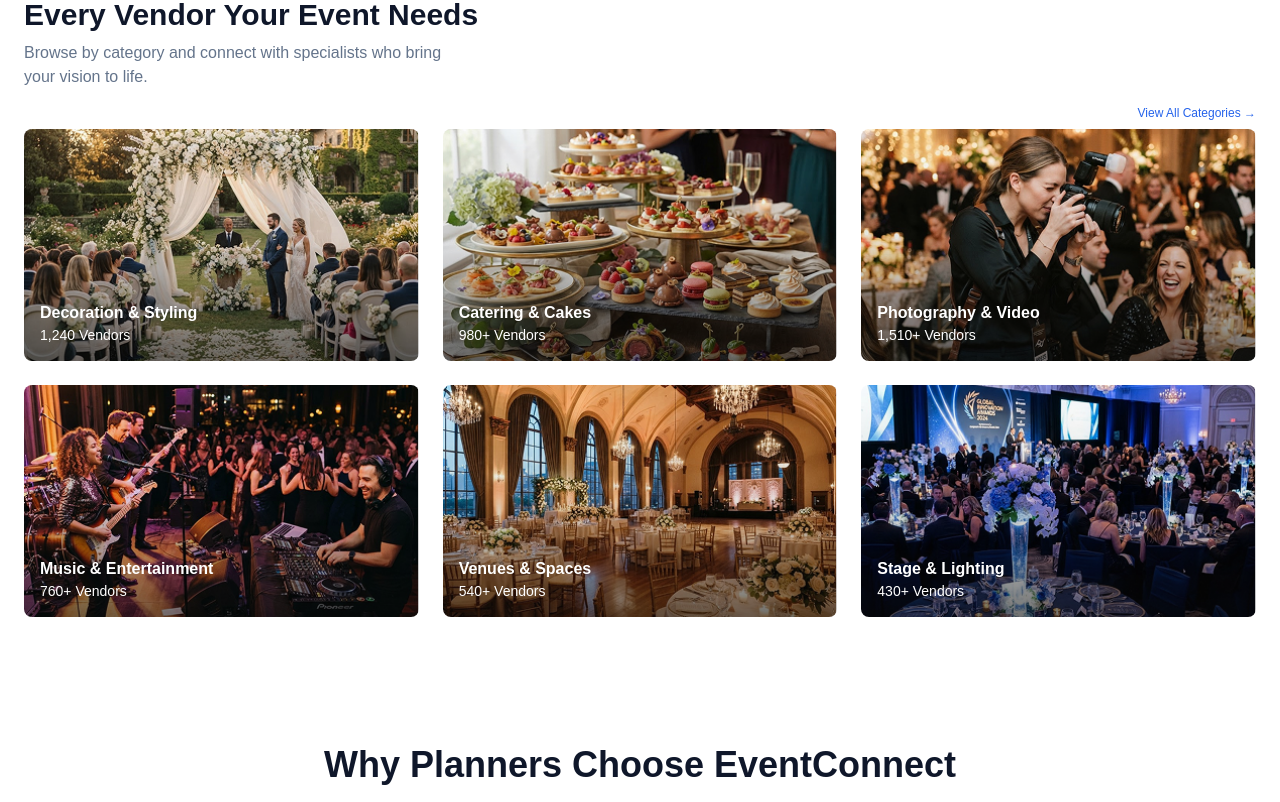
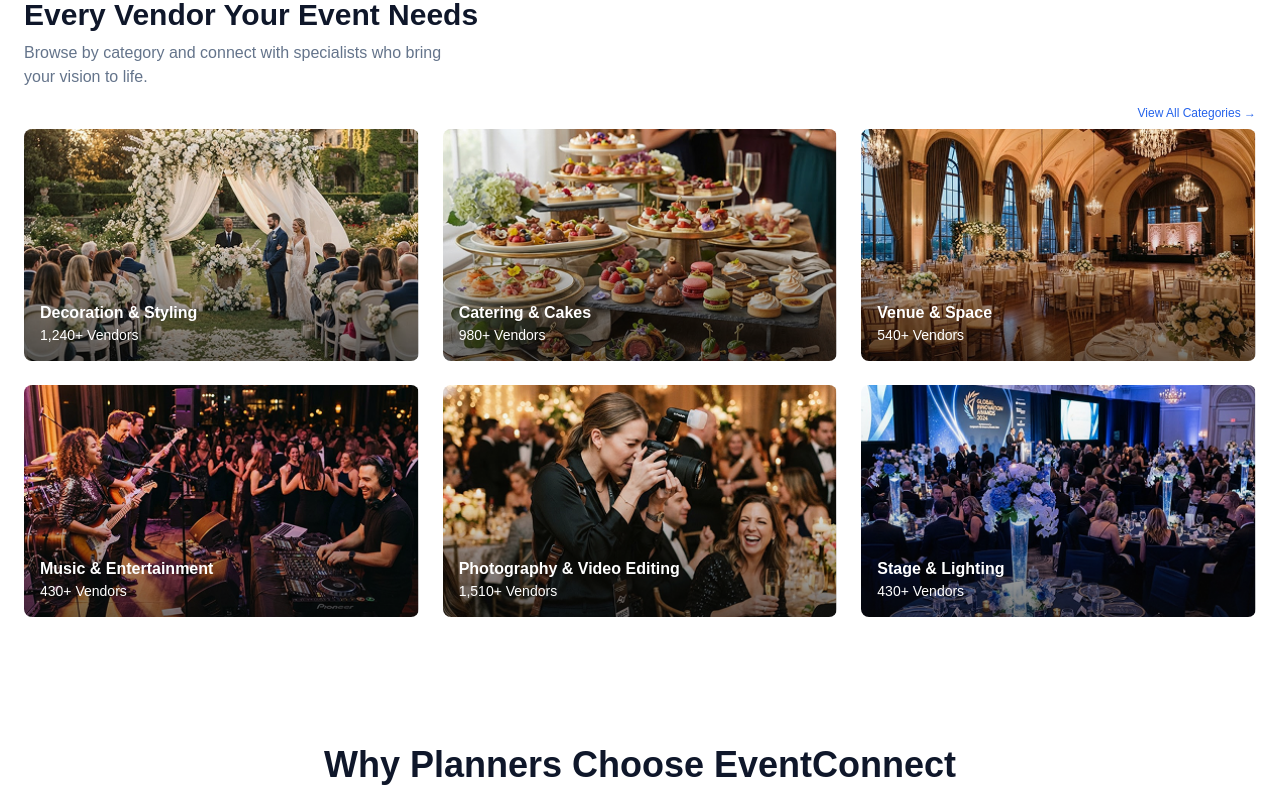
Before and after one commit to Divine-Chidozie/orange-herizon-circle, a React (Vite) app: page / in a window 1280 px wide. Shown: the part 740-1542 px from the top of the page. Built offline with nearby package versions, Linux system fonts and the light colour scheme.

Commit message:
Add page animations with Framer Motion

```diff
--- a/src/components/CategoryCard.jsx
+++ b/src/components/CategoryCard.jsx
@@ -1,4 +1,5 @@
 import { Link } from "react-router-dom";
+import { useState } from "react";
 import { motion } from "framer-motion";
 import { fadeUp } from "../animations/motion";
 
@@ -40,82 +41,124 @@ const CategoryCard = () => {
       {/* Category Cards */}
       <div className="grid grid-cols-1 sm:grid-cols-2 lg:grid-cols-3 gap-6 -mt-8">
         {/* Decoration */}
-        <div className="relative overflow-hidden rounded-lg">
+        <motion.div
+          variants={fadeUp}
+          initial="hidden"
+          whileInView="visible"
+          viewport={{ once: true }}
+          className="relative overflow-hidden rounded-lg"
+        >
           <img
             src={decorationimg}
             alt="Decoration"
             className="w-full h-58 object-cover"
           />
+
           <div className="absolute bottom-4 left-4 text-white">
             <h4 className="font-semibold">Decoration & Styling</h4>
-            <p className="text-sm">1,240 Vendors</p>
+            <p className="text-sm">1,240+ Vendors</p>
           </div>
-        </div>
+        </motion.div>
 
         {/* Catering */}
-        <div className="relative overflow-hidden rounded-lg">
+        <motion.div
+          variants={fadeUp}
+          initial="hidden"
+          whileInView="visible"
+          viewport={{ once: true }}
+          className="relative overflow-hidden rounded-lg"
+        >
           <img
             src={cateringimg}
             alt="Catering"
             className="w-full h-58 object-cover"
           />
+
           <div className="absolute bottom-4 left-4 text-white">
             <h4 className="font-semibold">Catering & Cakes</h4>
             <p className="text-sm">980+ Vendors</p>
           </div>
-        </div>
+        </motion.div>
 
-        {/* Photography */}
-        <div className="relative overflow-hidden rounded-lg">
+        {/* venue */}
+        <motion.div
+          variants={fadeUp}
+          initial="hidden"
+          whileInView="visible"
+          viewport={{ once: true }}
+          className="relative overflow-hidden rounded-lg"
+        >
+          <img
+            src={venueimg}
+            alt="Venue"
+            className="w-full h-58 object-cover"
+          />
+
+          <div className="absolute bottom-4 left-4 text-white">
+            <h4 className="font-semibold">Venue & Space</h4>
+            <p className="text-sm">540+ Vendors</p>
+          </div>
+        </motion.div>
+
+        {/* music */}
+        <motion.div
+          variants={fadeUp}
+          initial="hidden"
+          whileInView="visible"
+          viewport={{ once: true }}
+          className="relative overflow-hidden rounded-lg"
+        >
+          <img
+            src={musicimg}
+            alt="Music"
+            className="w-full h-58 object-cover"
+          />
+
+          <div className="absolute bottom-4 left-4 text-white">
+            <h4 className="font-semibold">Music & Entertainment</h4>
+            <p className="text-sm">430+ Vendors</p>
+          </div>
+        </motion.div>
+
+        {/* photography */}
+        <motion.div
+          variants={fadeUp}
+          initial="hidden"
+          whileInView="visible"
+          viewport={{ once: true }}
+          className="relative overflow-hidden rounded-lg"
+        >
           <img
             src={photographyimg}
             alt="Photography"
             className="w-full h-58 object-cover"
           />
+
           <div className="absolute bottom-4 left-4 text-white">
-            <h4 className="font-semibold">Photography & Video</h4>
+            <h4 className="font-semibold">Photography & Video Editing</h4>
             <p className="text-sm">1,510+ Vendors</p>
           </div>
-        </div>
+        </motion.div>
 
-        {/* Music */}
-        <div className="relative overflow-hidden rounded-lg">
+        {/* stage */}
+        <motion.div
+          variants={fadeUp}
+          initial="hidden"
+          whileInView="visible"
+          viewport={{ once: true }}
+          className="relative overflow-hidden rounded-lg"
+        >
           <img
-            src={musicimg}
-            alt="Music"
+            src={stageimg}
+            alt="Stage"
             className="w-full h-58 object-cover"
           />
-          <div className="absolute bottom-4 left-4 text-white">
-            <h4 className="font-semibold">Music & Entertainment</h4>
-            <p className="text-sm">760+ Vendors</p>
-          </div>
-        </div>
 
-        {/* Venue */}
-        <div className="relative overflow-hidden rounded-lg">
-          <img
-            src={venueimg}
-            alt="Venue"
-            className="w-full h-58 object-cover"
-          />
-          <div className="absolute bottom-4 left-4 text-white">
-            <h4 className="font-semibold">Venues & Spaces</h4>
-            <p className="text-sm">540+ Vendors</p>
-          </div>
-        </div>
-
-        {/* Stage */}
-        <div className="relative overflow-hidden rounded-lg">
-          <img
-            src={stageimg}
-            alt="Stage & Lighting"
-            className="w-full h-58 object-cover"
-          />
           <div className="absolute bottom-4 left-4 text-white">
             <h4 className="font-semibold">Stage & Lighting</h4>
             <p className="text-sm">430+ Vendors</p>
           </div>
-        </div>
+        </motion.div>
       </div>
     </section>
   );
--- a/src/components/EventCard.jsx
+++ b/src/components/EventCard.jsx
@@ -1,3 +1,6 @@
+import { motion } from "framer-motion";
+import { fadeUp } from "../animations/motion";
+
 import verifiedicon from "../assets/icons/verifiedicon.png";
 import reviewicon from "../assets/icons/reviewicon.png";
 import pricingicon from "../assets/icons/pricingicon.png";
@@ -48,7 +51,13 @@ const EventCard = () => {
   return (
     <section className="max-w-7xl mx-auto px-6 py-16" id="why-us">
       {/* Section Header */}
-      <div className="flex flex-col items-center text-center gap-3 mb-12">
+      <motion.div
+        className="flex flex-col items-center text-center gap-3 mb-12"
+        variants={fadeUp}
+        initial="hidden"
+        whileInView="visible"
+        viewport={{ once: true }}
+      >
         <h2 className="text-3xl md:text-4xl font-bold text-dark">
           Why Planners Choose EventConnect
         </h2>
@@ -57,13 +66,20 @@ const EventCard = () => {
           We remove the guesswork from hiring vendors, making it easier to plan
           your event with confidence from start to finish.
         </p>
-      </div>
+      </motion.div>
 
       {/* Feature Cards */}
       <div className="grid grid-cols-1 sm:grid-cols-2 lg:grid-cols-3 gap-6">
-        {features.map((feature) => (
-          <div
+        {features.map((feature, index) => (
+          <motion.div
             key={feature.title}
+            variants={fadeUp}
+            initial="hidden"
+            whileInView="visible"
+            viewport={{ once: true }}
+            transition={{
+              delay: index * 0.1,
+            }}
             className="h-full bg-white border border-border rounded-xl p-6 flex flex-col items-start transition-all duration-300 ease-in-out hover:-translate-y-1 hover:shadow-xl"
           >
             <img
@@ -75,7 +91,7 @@ const EventCard = () => {
             <h4 className="text-lg font-semibold mb-2">{feature.title}</h4>
 
             <p className="text-gray text-sm leading-7">{feature.description}</p>
-          </div>
+          </motion.div>
         ))}
       </div>
     </section>
--- a/src/components/Navbar.jsx
+++ b/src/components/Navbar.jsx
@@ -145,7 +145,7 @@ const Navbar = () => {
                       >
                         {link.name}
                       </Link>
-                    )}s
+                    )}
                   </li>
                 ))}
 
--- a/src/components/PlannerVendor.jsx
+++ b/src/components/PlannerVendor.jsx
@@ -1,3 +1,6 @@
+import { motion } from "framer-motion";
+import { fadeUp } from "../animations/motion";
+
 import vendorstar from "../assets/icons/vendorstar.png";
 import vendorstar2 from "../assets/icons/vendorstar2.png";
 import vendorstar3 from "../assets/icons/vendorstar3.png";
@@ -51,7 +54,13 @@ const PlannerVendor = () => {
   return (
     <section className="max-w-7xl mx-auto px-6 py-16" id="vendors">
       {/* Section Header */}
-      <div className="flex flex-col items-center text-center gap-3 mb-12">
+      <motion.div
+        className="flex flex-col items-center text-center gap-3 mb-12"
+        variants={fadeUp}
+        initial="hidden"
+        whileInView="visible"
+        viewport={{ once: true }}
+      >
         <h2 className="text-3xl md:text-4xl font-bold">
           Trusted by Planners & Vendors
         </h2>
@@ -60,13 +69,20 @@ const PlannerVendor = () => {
           Thousands of successful events have been planned with confidence
           through EventConnect.
         </p>
-      </div>
+      </motion.div>
 
       {/* Testimonials */}
       <div className="grid grid-cols-1 md:grid-cols-2 lg:grid-cols-3 gap-6">
-        {testimonials.map((testimonial) => (
-          <div
+        {testimonials.map((testimonial, index) => (
+          <motion.div
             key={testimonial.id}
+            variants={fadeUp}
+            initial="hidden"
+            whileInView="visible"
+            viewport={{ once: true }}
+            transition={{
+              delay: index * 0.15,
+            }}
             className="bg-white border border-border rounded-2xl p-6 shadow-sm transition-all duration-300 hover:-translate-y-1 hover:shadow-xl"
           >
             {/* Star Rating */}
@@ -92,7 +108,7 @@ const PlannerVendor = () => {
 
               <p className="text-xs text-gray">{testimonial.occupation}</p>
             </div>
-          </div>
+          </motion.div>
         ))}
       </div>
     </section>
--- a/src/pages/auth/SignIn.jsx
+++ b/src/pages/auth/SignIn.jsx
@@ -1,4 +1,7 @@
+
+
 import axios from "axios";
+import { motion } from "framer-motion";
 import { useState } from "react";
 import { Link, useNavigate } from "react-router-dom";
 const BASE_URL = "https://horizon-circle.onrender.com";
@@ -32,13 +35,11 @@ export default function SignIn() {
           },
         },
       );
+
       const token = response.data.token;
 
       const user = response.data.data || response.data.user || response.data;
 
-      // ==========================================
-      // Debug: Check what the backend is returning
-      // ==========================================
       console.log("Login Response:", response.data);
       console.log("User:", user);
       console.log("Role:", user.role);
@@ -73,7 +74,25 @@ export default function SignIn() {
   }
 
   return (
-    <div className="flex min-h-screen items-center justify-center bg-light-blue px-6 py-10">
+    <motion.div
+      initial={{
+        opacity: 0,
+        y: 40,
+      }}
+      animate={{
+        opacity: 1,
+        y: 0,
+      }}
+      exit={{
+        opacity: 0,
+        y: -40,
+      }}
+      transition={{
+        duration: 0.5,
+        ease: "easeOut",
+      }}
+      className="flex min-h-screen items-center justify-center bg-light-blue px-6 py-10"
+    >
       <div className="w-full max-w-md">
         {/* Logo */}
         <div className="mb-8 flex justify-center">
@@ -83,6 +102,7 @@ export default function SignIn() {
         {/* Heading */}
         <div className="mb-8 text-center">
           <h1 className="text-3xl font-bold text-text">Welcome Back</h1>
+
           <p className="mt-2 text-sm text-gray">
             Sign in to continue managing your events
           </p>
@@ -131,7 +151,6 @@ export default function SignIn() {
               className="w-full rounded-md border border-border bg-white px-4 py-2 text-sm placeholder:text-sm placeholder:text-gray-400 outline-none focus:border-primary focus:ring-2 focus:ring-primary/20"
             />
           </div>
-
           {/* Remember Me & Forgot Password */}
           <div className="flex items-center justify-between">
             <label className="flex items-center gap-2 text-sm text-primary">
@@ -185,6 +204,6 @@ export default function SignIn() {
           </p>
         </form>
       </div>
-    </div>
+    </motion.div>
   );
 }
```
Also changed, not shown: src/components/Footer.jsx (+49 -14 lines), src/pages/auth/SignUp.jsx (+17 -38 lines).
